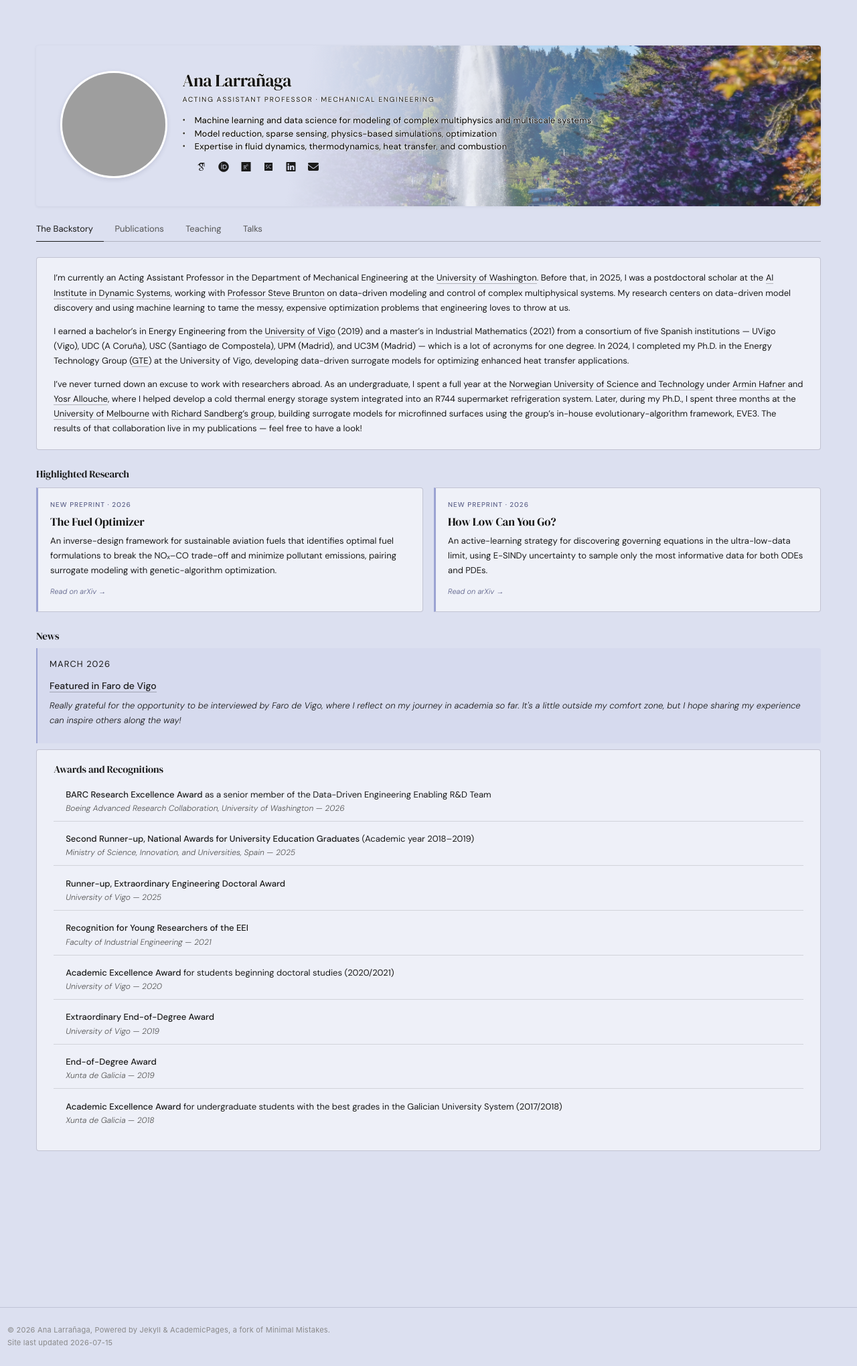
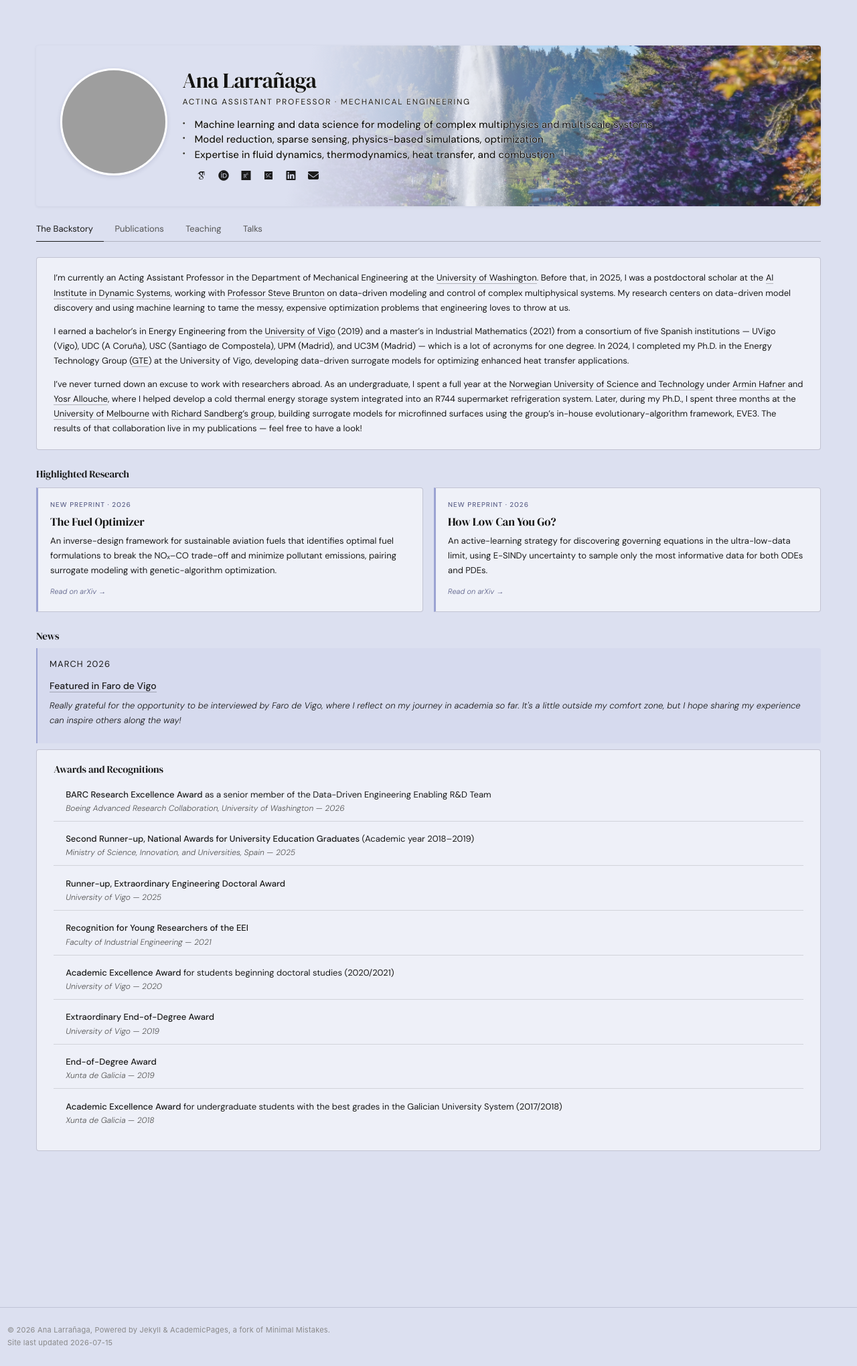
Before and after one commit to alarran/alarran.github.io, a Jekyll site: the page built from _pages/about.md, in a window 1280 px wide. Shown: the whole page at 67% size. Built offline with Jekyll 4.4.1, drawn with Linux system fonts in a browser that asks for light colours; some web fonts are replaced; a script that is not in the unit is left out.

Commit message:
Redesign home 4.0

```diff
--- a/_sass/_academic-pages-custom.scss
+++ b/_sass/_academic-pages-custom.scss
@@ -389,17 +389,17 @@ a:hover {
    periwinkle panel and the photo edge */
 %hero-text-outline {
   text-shadow:
-    -0.4px -0.4px 0 rgba(255, 255, 255, 0.9),
-     0.4px -0.4px 0 rgba(255, 255, 255, 0.9),
-    -0.4px  0.4px 0 rgba(255, 255, 255, 0.9),
-     0.4px  0.4px 0 rgba(255, 255, 255, 0.9),
-     0 0 3px rgba(255, 255, 255, 0.55);
+    -0.25px -0.25px 0 rgba(255, 255, 255, 0.8),
+     0.25px -0.25px 0 rgba(255, 255, 255, 0.8),
+    -0.25px  0.25px 0 rgba(255, 255, 255, 0.8),
+     0.25px  0.25px 0 rgba(255, 255, 255, 0.8),
+     0 0 2px rgba(255, 255, 255, 0.4);
 }
 
 .profile-name {
   @extend %hero-text-outline;
   font-family: 'DM Serif Display', serif;
-  font-size: 26px;
+  font-size: 32px;
   font-weight: 400;
   margin: 0 0 0.2rem;
   letter-spacing: -0.02em;
@@ -410,7 +410,7 @@ a:hover {
 
 .profile-position {
   @extend %hero-text-outline;
-  font-size: 10.5px;
+  font-size: 12px;
   text-transform: uppercase;
   letter-spacing: 0.14em;
   color: #2b2b2b;
@@ -427,7 +427,7 @@ a:hover {
 
 .profile-interests li {
   @extend %hero-text-outline;
-  font-size: 13px;
+  font-size: 15px;
   font-weight: 500;
   color: #121212;
   line-height: 1.45;
```
